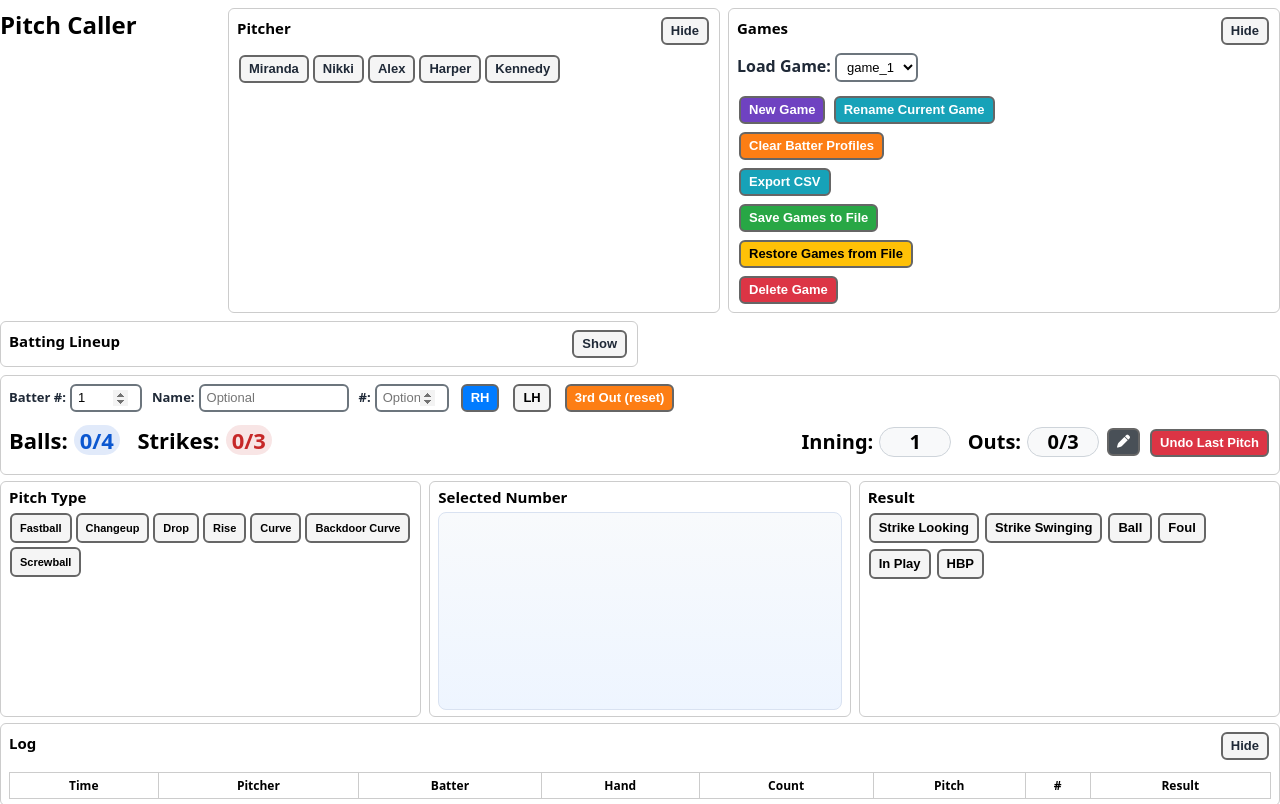
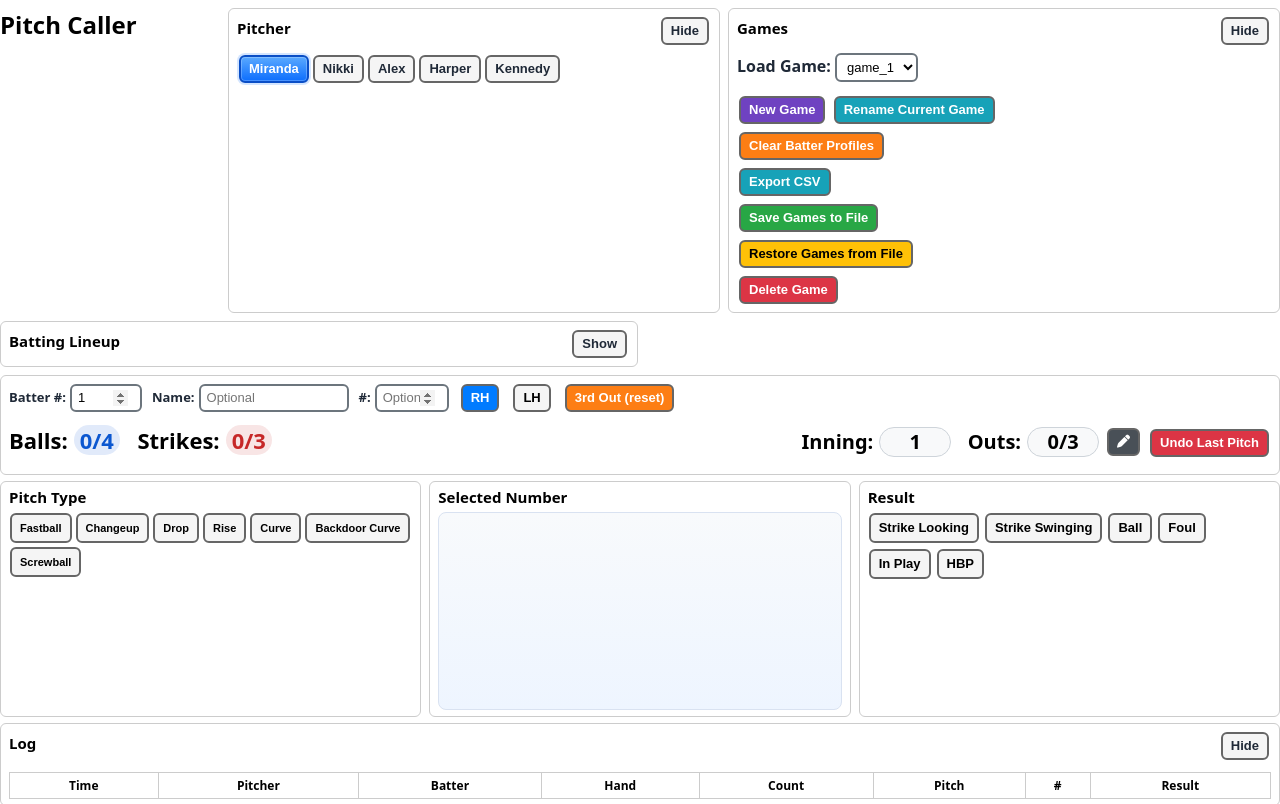
Before and after one commit to Curt-Reese/pitchcaller, a plain HTML site: page index.html in a window 1280 px wide. Shown: the top 804 px of the page. Drawn offline with nearby package versions, Linux system fonts and the light colour scheme.

Commit message:
Enhance button styling for active pitchers and reorder hit locations for better clarity.

```diff
--- a/index.html
+++ b/index.html
@@ -378,6 +378,12 @@
       padding: 4px 7px;
       font-size: 13px;
       margin: 1px;
+    }
+    #pitchers button.active {
+      background: linear-gradient(180deg, #5aa9ff 0%, #0d6efd 100%);
+      border-color: #0a4ec6;
+      color: #fff;
+      box-shadow: inset 0 0 0 1px rgba(255,255,255,0.24), 0 0 0 2px rgba(13,110,253,0.18);
     }
     button.active { background:#007bff; color:#fff; }
     table { width: 100%; border-collapse: collapse; margin-top: 10px; font-size: 12px; }
@@ -1041,7 +1047,7 @@ const hitOutcomes = [
 ];
 
 const hitLocations = [
-  "1st","SS","2nd","3rd","P","C","LF",
+  "1st","2nd","3rd","SS","P","C","LF",
   "RF","CF"
 ];
 
```
